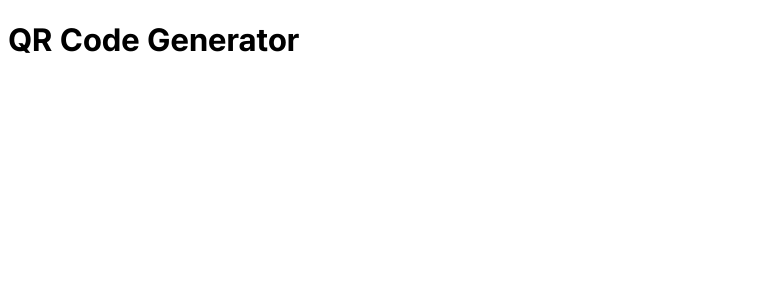
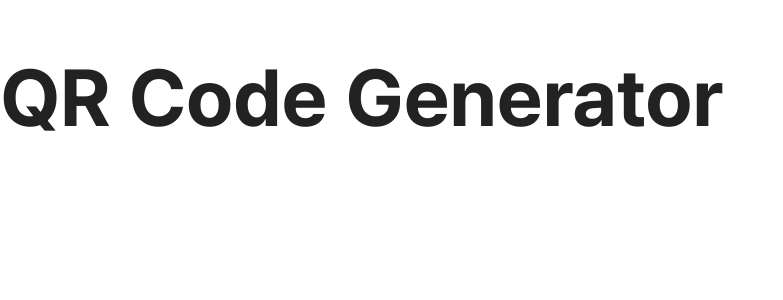
Before and after one commit to jiwonyoon-dev/jiwonyoon, a Next.js app: page / in a window 1280 px wide. Shown: the top 300 px of the page, without its empty margins (0-783 px from the left). Built offline with nearby package versions, Linux system fonts and the light colour scheme.

Commit message:
✏️ 메인 레이아웃 수정

```diff
--- a/src/app/layout.tsx
+++ b/src/app/layout.tsx
@@ -1,5 +1,6 @@
-import type { Metadata } from 'next'
 import localFont from 'next/font/local'
+import React from 'react'
+import '@/app/global.css'
 
 const pretendardFont = localFont({
   src: '../../public/fonts/PretendardVariable.woff2',
@@ -7,18 +8,13 @@ const pretendardFont = localFont({
   display: 'swap'
 })
 
-export const metadata: Metadata = {
-  title: '윤지원 이력서',
-  description: '소프트웨어 엔지니어 윤지원 입니다.'
-}
-
 export default function RootLayout({
   children
 }: Readonly<{
   children: React.ReactNode
 }>) {
   return (
-    <html lang="en">
+    <html lang="ko">
       <body className={`${pretendardFont.className} antialiased`}>{children}</body>
     </html>
   )
```
